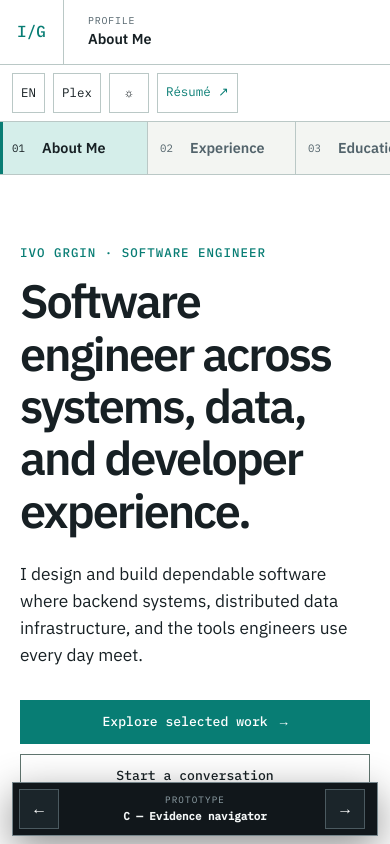
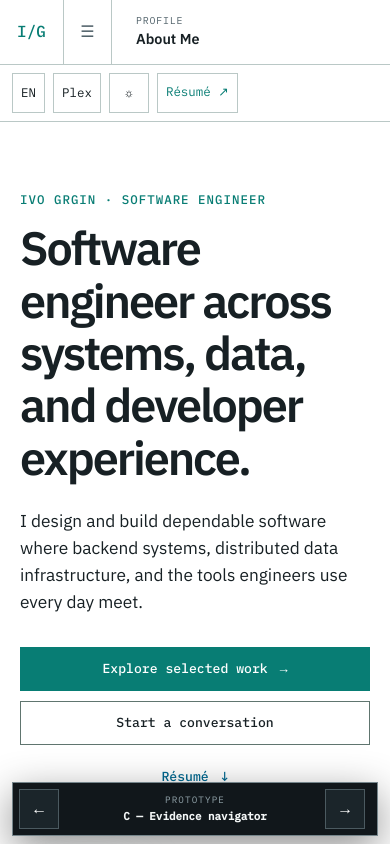
Before and after one commit to igrgin/portfolio-page-terminal, a React (Vite) app: page / in a window 390 px wide. Both pictures are taken after a click on the button "Previous variant". Shown: the top 844 px of the page. Built offline with nearby package versions, Linux system fonts and the light colour scheme; a web font is replaced by a local one.

Commit message:
make variant C navigation collapsible

```diff
--- a/src/main.jsx
+++ b/src/main.jsx
@@ -92,6 +92,8 @@ const copy = {
     portrait: "Ivo Grgin",
     menu: "Menu",
     close: "Close",
+    showNavigation: "Show navigation",
+    hideNavigation: "Hide navigation",
   },
   hr: {
     language: "HR",
@@ -163,6 +165,8 @@ const copy = {
     portrait: "Ivo Grgin",
     menu: "Izbornik",
     close: "Zatvori",
+    showNavigation: "Prikaži navigaciju",
+    hideNavigation: "Sakrij navigaciju",
   },
 };
 
@@ -772,6 +776,9 @@ function BProject({ labels }) {
 
 function VariantC({ state, labels }) {
   const [selectedEvidence, setSelectedEvidence] = useState(0);
+  const [navigationOpen, setNavigationOpen] = useState(
+    () => !window.matchMedia("(max-width: 760px)").matches,
+  );
   const evidence = [
     [labels.evidence1, labels.evidence1Text, "SYSTEMS"],
     [labels.evidence2, labels.evidence2Text, "DATA"],
@@ -785,6 +792,20 @@ function VariantC({ state, labels }) {
       : state.view === "projects"
         ? labels.projects
         : labels.projectTitle;
+
+  useEffect(() => {
+    const mobileQuery = window.matchMedia("(max-width: 760px)");
+    const handleViewportChange = (event) => setNavigationOpen(!event.matches);
+    mobileQuery.addEventListener("change", handleViewportChange);
+    return () => mobileQuery.removeEventListener("change", handleViewportChange);
+  }, []);
+
+  useEffect(() => {
+    if (window.matchMedia("(max-width: 760px)").matches) {
+      setNavigationOpen(false);
+    }
+  }, [state.view]);
+
   return (
     <div className="variant-c">
       <header className="c-header">
@@ -792,14 +813,25 @@ function VariantC({ state, labels }) {
           <span aria-hidden="true">I/G</span>
           <span className="sr-only">Ivo Grgin</span>
         </RouteLink>
+        <button
+          type="button"
+          className={`c-nav-toggle ${navigationOpen ? "is-open" : ""}`}
+          aria-controls="c-page-index"
+          aria-expanded={navigationOpen}
+          aria-label={navigationOpen ? labels.hideNavigation : labels.showNavigation}
+          title={navigationOpen ? labels.hideNavigation : labels.showNavigation}
+          onClick={() => setNavigationOpen((current) => !current)}
+        >
+          <span aria-hidden="true">{navigationOpen ? "×" : "☰"}</span>
+        </button>
         <div className="c-current">
           <span>{currentMode}</span>
           <strong>{currentLabel}</strong>
         </div>
         <ControlGroup state={state} labels={labels} compact />
       </header>
-      <div className="c-layout">
-        <aside className="c-index">
+      <div className={`c-layout ${navigationOpen ? "is-nav-open" : "is-nav-collapsed"}`}>
+        {navigationOpen && <aside className="c-index" id="c-page-index">
           <span className="mini-label">INDEX</span>
           <nav aria-label={labels.navLabel}>
             {navItems.map((item, index) =>
@@ -824,7 +856,7 @@ function VariantC({ state, labels }) {
             <span className="status-dot" />
             {labels.available}
           </div>
-        </aside>
+        </aside>}
         <main id="main-content" className="c-main">
           {state.view === "about" ? (
             <CAbout
--- a/src/styles.css
+++ b/src/styles.css
@@ -1397,7 +1397,7 @@ p {
   top: 0;
   display: grid;
   min-height: 72px;
-  grid-template-columns: 88px 1fr auto;
+  grid-template-columns: 88px 48px 1fr auto;
   align-items: center;
   border-bottom: 1px solid var(--border);
   background: color-mix(in srgb, var(--surface), transparent 4%);
@@ -1413,6 +1413,27 @@ p {
   font-family: var(--font-mono);
   font-weight: 500;
   text-decoration: none;
+}
+
+.c-nav-toggle {
+  display: grid;
+  width: 48px;
+  height: 72px;
+  place-items: center;
+  padding: 0;
+  border: 0;
+  border-right: 1px solid var(--border);
+  background: transparent;
+  color: var(--text-muted);
+  cursor: pointer;
+  font-family: var(--font-mono);
+  font-size: 1rem;
+}
+
+.c-nav-toggle:hover,
+.c-nav-toggle.is-open {
+  background: var(--accent-subtle);
+  color: var(--accent);
 }
 
 .c-current {
@@ -1444,6 +1465,10 @@ p {
   display: grid;
   min-height: calc(100vh - 72px);
   grid-template-columns: minmax(250px, 24vw) 1fr;
+}
+
+.c-layout.is-nav-collapsed {
+  grid-template-columns: 1fr;
 }
 
 .c-index {
@@ -1969,10 +1994,14 @@ p {
   }
 
   .c-header {
-    grid-template-columns: 64px 1fr;
+    grid-template-columns: 64px 48px 1fr;
   }
 
   .c-logo {
+    height: 64px;
+  }
+
+  .c-nav-toggle {
     height: 64px;
   }
 
@@ -1990,7 +2019,7 @@ p {
   .c-index {
     position: static;
     height: auto;
-    padding: 0;
+    padding: 12px;
     border-right: 0;
     border-bottom: 1px solid var(--border);
   }
@@ -2001,17 +2030,17 @@ p {
   }
 
   .c-index nav {
-    display: flex;
-    overflow-x: auto;
+    display: grid;
+    grid-template-columns: repeat(2, minmax(0, 1fr));
   }
 
   .c-index nav a {
-    min-width: 148px;
+    min-width: 0;
     min-height: 52px;
     grid-template-columns: 30px 1fr;
     border-top: 0;
     border-right: 1px solid var(--border);
-    border-bottom: 0 !important;
+    border-bottom: 1px solid var(--border) !important;
   }
 
   .c-main {
```
